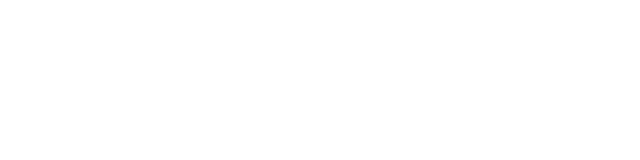
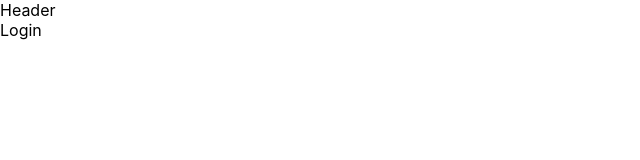
Before and after one commit to dariussh77/FE6-React-atsiskaitymas, a React (Create React App) app: page / in a window 1280 px wide. Shown: the top 160 px of the page, without its empty margins (0-640 px from the left). Built offline with nearby package versions, Linux system fonts and the light colour scheme.

Commit message:
Sukurti visi reikalaujami Page failai

```diff
--- a/src/App.jsx
+++ b/src/App.jsx
@@ -1,8 +1,16 @@
 import './App.css';
+import { Route,Routes } from 'react-router-dom';
+import Header from './components/P3_Orgamisms/Header';
+import Login from './components/P5_Pages/Login';
+
 
 const App=()=>{
   return (
     <>
+        <Header/>
+        <Routes>
+          <Route path='/' element={<Login/>}/>
+        </Routes>
 
     </>
   );
--- a/src/components/P3_Orgamisms/Header.jsx
+++ b/src/components/P3_Orgamisms/Header.jsx
@@ -0,0 +1,7 @@
+const Header = () => {
+    return (
+        <header>Header</header>
+     );
+}
+
+export default Header;
--- /dev/null
+++ b/src/components/P5_Pages/Login.jsx
@@ -0,0 +1,9 @@
+const Login = () => {
+    return (
+        <main>
+            Login
+        </main>
+     );
+}
+
+export default Login;
```
Also changed, not shown: src/components/P5_Pages/Add.jsx (added), src/components/P5_Pages/Cards.jsx (deleted), src/components/P5_Pages/Home.jsx (added), src/components/P5_Pages/Register.jsx (added).
